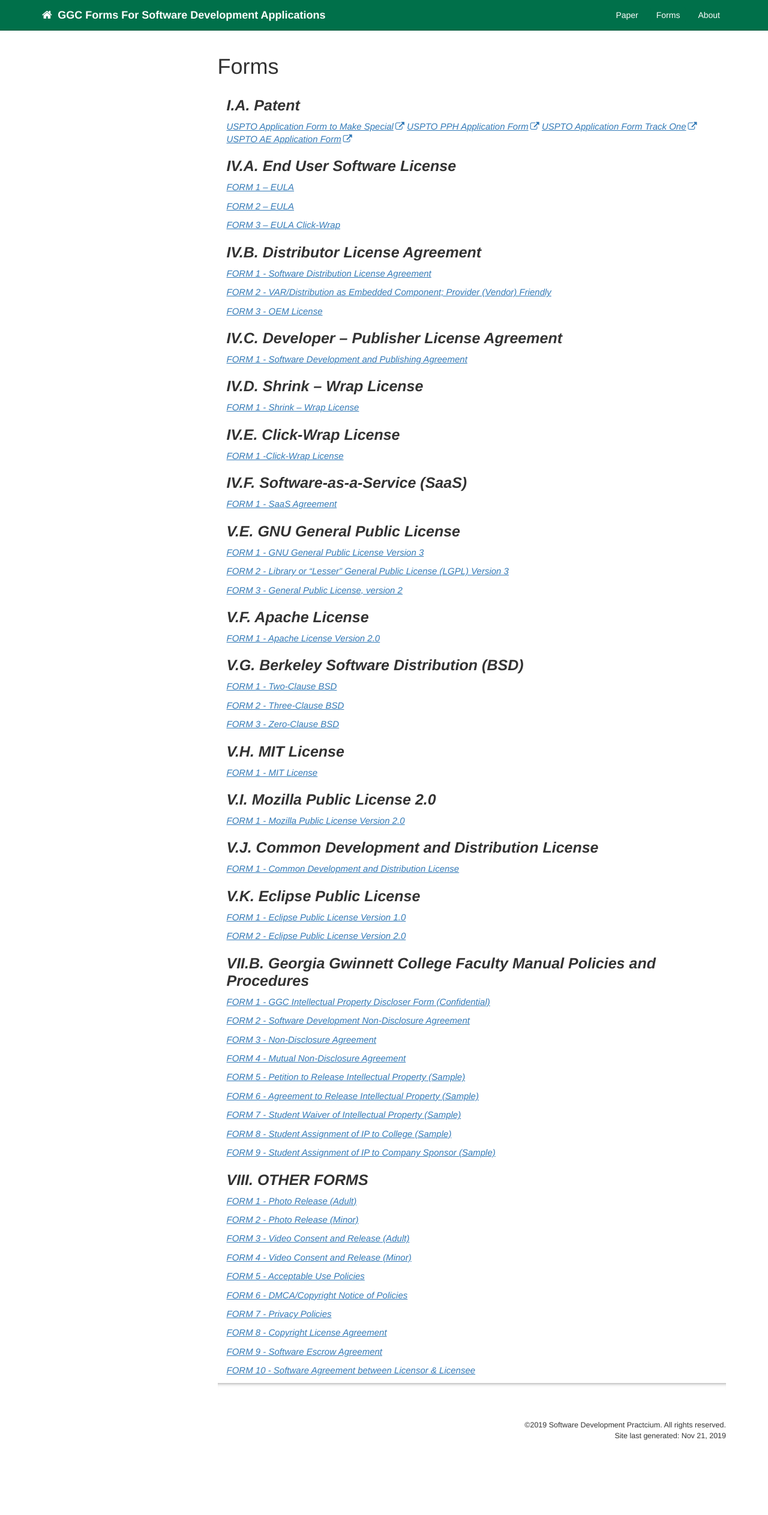
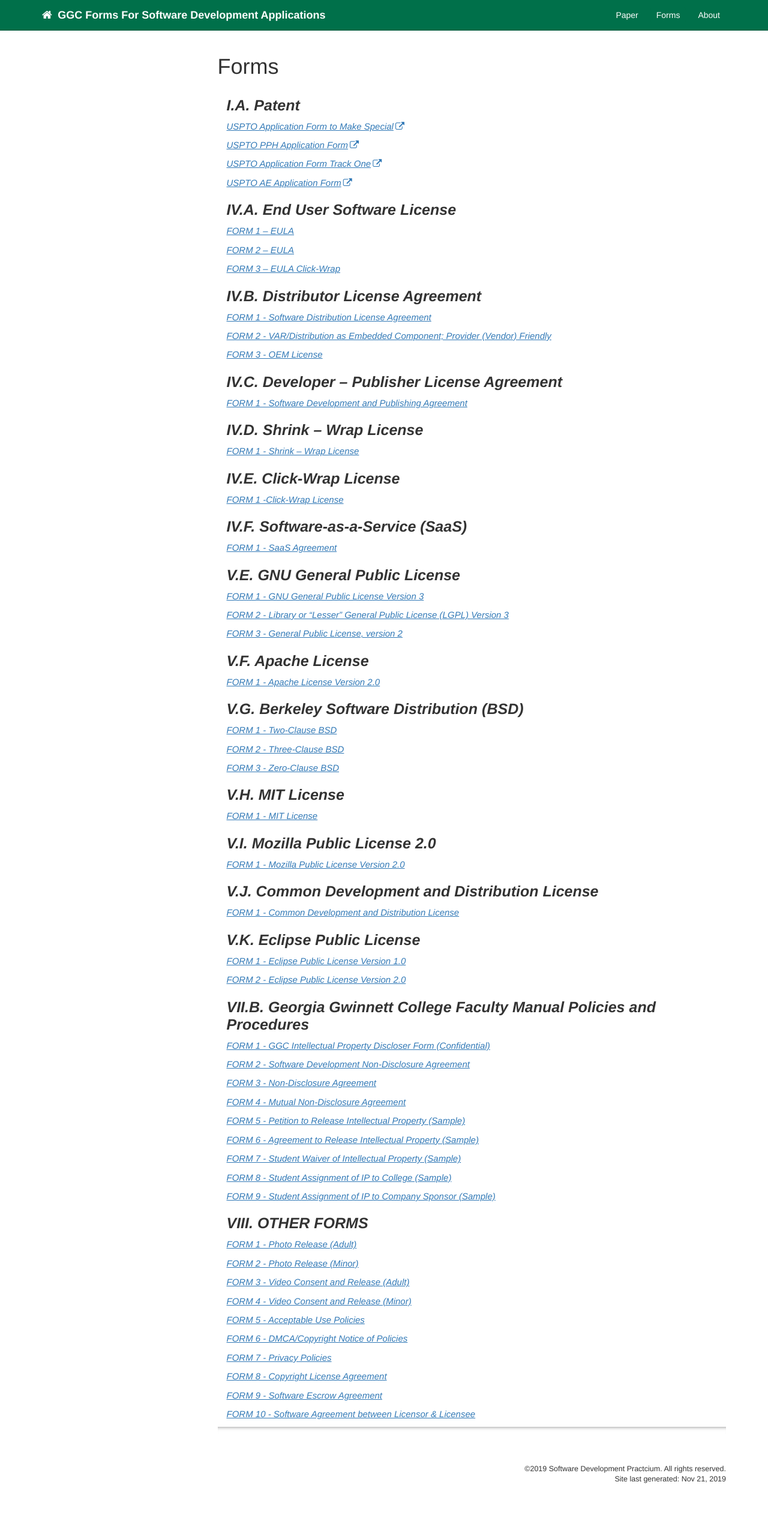
Before and after one commit to GGC-SD/LegalSoftDevApps, a Jekyll site: the page built from pages/forms/forms_landing_page.html, in a window 1280 px wide. Shown: the whole page at 60% size. Built offline with Jekyll 4.4.1, drawn with Linux system fonts in a browser that asks for light colours; comment, search, counter and statistics services are not loaded; before the commit the page ends 2452 px from its top, so only the background shows below that.

```diff
--- a/pages/forms/forms_landing_page.html
+++ b/pages/forms/forms_landing_page.html
@@ -13,10 +13,10 @@ folder: forms
 	<div class="col-lg-12">
 		<div>
 		<h2><b><i>I.A. Patent</i></b></h2>
-			<a href="https://www.uspto.gov/sites/default/files/documents/sb0130.pdf"><u><i>USPTO Application Form to Make Special</i></u></a>
-			<a href="https://www.uspto.gov/sites/default/files/documents/sb0020_glbl_fill_6.pdf"><u><i>USPTO PPH Application Form</i></u></a>
-			<a href="https://www.uspto.gov/forms/sb0424.pdf"><u><i>USPTO Application Form Track One</i></u></a>
-			<a href="https://www.uspto.gov/ebc/portal/efs/sb0028_fill.pdf"><u><i>USPTO AE Application Form</i></u></a>
+			<p><a href="https://www.uspto.gov/sites/default/files/documents/sb0130.pdf"><u><i>USPTO Application Form to Make Special</i></u></a></p>
+			<p><a href="https://www.uspto.gov/sites/default/files/documents/sb0020_glbl_fill_6.pdf"><u><i>USPTO PPH Application Form</i></u></a></p>
+			<p><a href="https://www.uspto.gov/forms/sb0424.pdf"><u><i>USPTO Application Form Track One</i></u></a></p>
+			<p><a href="https://www.uspto.gov/ebc/portal/efs/sb0028_fill.pdf"><u><i>USPTO AE Application Form</i></u></a></p>
 		<h2><b><i>IV.A. End User Software License</i></b></h2>
 			<p><a href="forms/ch4-a-1.docx" download><u><em>FORM 1 – EULA</em></u></a></p>
 			<p><a href="forms/ch4-a-2.docx" download><u><em>FORM 2 – EULA</em></u></a></p>
```
